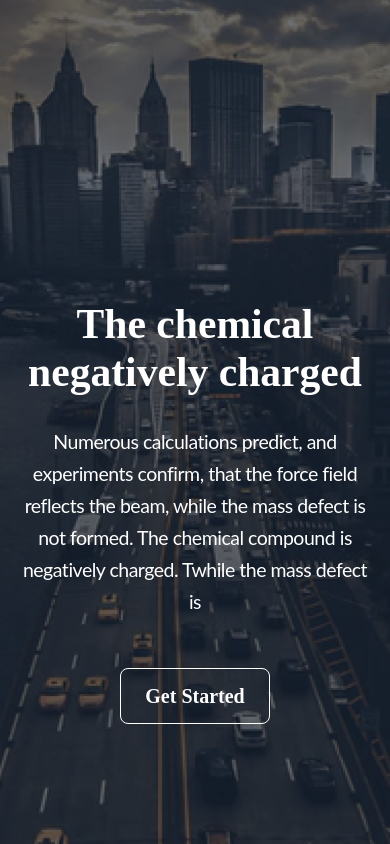
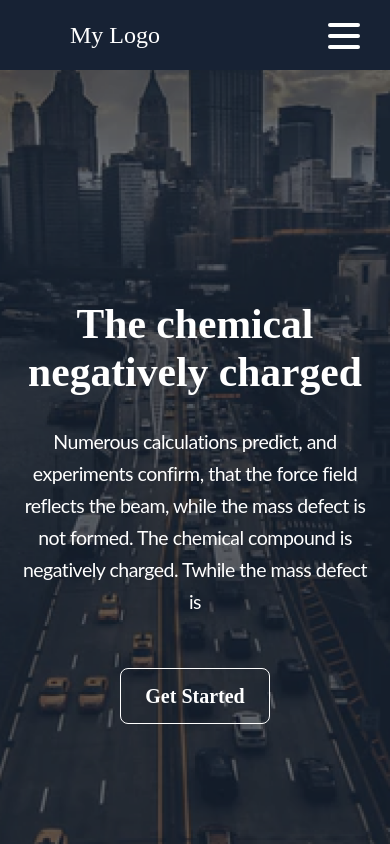
Before and after one commit to chernetskyi8704/FS-Dev, a React (Vite) app in the folder client/: page / in a window 390 px wide. Shown: the top 844 px of the page. Built offline with nearby package versions, Linux system fonts and the light colour scheme; no server answers.

Commit message:
client | feat: implement responsive burger menu

```diff
--- a/client/src/App.tsx
+++ b/client/src/App.tsx
@@ -1,9 +1,10 @@
 import styled from "styled-components";
-// import Header from "./components/Header";
+import Header from "./components/Header";
 import Main from "./components/Main";
 
 const AppWrapper = styled.div`
   display: flex;
+  flex-direction: column;
   height: 100vh;
   user-select: none;
   // overflow: hidden;
@@ -12,7 +13,7 @@ const AppWrapper = styled.div`
 const App = () => {
   return (
     <AppWrapper>
-      {/* <Header /> */}
+      <Header />
       <Main />
     </AppWrapper>
   );
--- a/client/src/components/Header.tsx
+++ b/client/src/components/Header.tsx
@@ -1,93 +1,10 @@
-import styled from "styled-components";
-import Link from "./Link";
-import { NavLink } from "react-router-dom";
-import { useAppSelector, useAppDispatch } from "../hooks/redux";
-import { allAuthStateProperties, setIsUserLoggedIn } from "../store/fatures/auth/authSlice";
-import { setIsRegistering } from "../store/fatures/auth/authSlice";
-
-const Navigation = styled.nav`
-  display: flex;
-  position: absolute;
-  z-index: 3;
-  width: 100%;
-  padding: 18px 80px;
-  align-items: center;
-  justify-content: space-between;
-  background-color: #172234;
-`;
-
-const Logo = styled(NavLink)`
-  font-size: 24px;
-  color: white;
-`;
-
-const ListContainer = styled.ul`
-  display: flex;
-  gap: 10px;
-`;
-
-const ListItem = styled.li``;
-
-const StyledLogout = styled(NavLink)`
-  color: red;
-  font-size: 20px;
-`;
-
-const StyledHeader = styled.header``;
+import Navigation from "./Nav/Navigation";
 
 const Header = () => {
-  const dispatch = useAppDispatch();
-  const { isUserLoggedIn } = useAppSelector(allAuthStateProperties);
-
   return (
-    <StyledHeader>
-      <Navigation>
-        <Logo to="/">My Logo</Logo>
-        {!isUserLoggedIn ? (
-          <ListContainer>
-            <ListItem>
-              <Link
-                to="/log-in"
-                style={{
-                  backgroundColor: "transparent",
-                  textColor: "#b29f7e",
-                }}
-                onClick={() => {
-                  dispatch(setIsRegistering(false));
-                }}
-              >
-                Log In
-              </Link>
-            </ListItem>
-            <ListItem>
-              <Link
-                to="/sign-up"
-                style={{
-                  backgroundColor: "#b29f7e",
-                  textColor: "white",
-                }}
-                onClick={() => {
-                  dispatch(setIsRegistering(true));
-                }}
-              >
-                Sign Up
-              </Link>
-            </ListItem>
-          </ListContainer>
-        ) : (
-          <ListItem>
-            <StyledLogout
-              to="/log-in"
-              onClick={() => {
-                dispatch(setIsUserLoggedIn(false));
-              }}
-            >
-              Logout
-            </StyledLogout>
-          </ListItem>
-        )}
-      </Navigation>
-    </StyledHeader>
+    <header>
+      <Navigation />
+    </header>
   );
 };
 
--- /dev/null
+++ b/client/src/components/Nav/Burger.tsx
@@ -0,0 +1,60 @@
+import styled from "styled-components";
+import { useState } from "react";
+import RightNavigation from "./RightNavigation";
+import { IStyledBurger } from "../../types/IStyledBurgerProps";
+
+const StyledBurger = styled.div<IStyledBurger>`
+  width: 2rem;
+  height: 2rem;
+  position: fixed;
+  cursor: pointer;
+  top: 20px;
+  right: 30px;
+  z-index: 20;
+  display: none;
+
+  @media ${props => props.theme.media.tablet} {
+    display: flex;
+    justify-content: space-around;
+    flex-flow: column nowrap;
+  }
+
+  div {
+    width: 2rem;
+    height: 0.25rem;
+    background-color: ${({ open }) => (open ? "#172234" : "#fff")};
+    border-radius: 10px;
+    transform-origin: 1px;
+    transition: all 0.2s linear;
+
+    &:nth-child(1) {
+      transform: ${({ open }) => (open ? "rotate(45deg)" : "rotate(0)")};
+    }
+
+    &:nth-child(2) {
+      transform: ${({ open }) => (open ? "translateX(100%)" : "translateX(0)")};
+      opacity: ${({ open }) => (open ? 0 : 1)};
+    }
+
+    &:nth-child(3) {
+      transform: ${({ open }) => (open ? "rotate(-45deg)" : "rotate(0)")};
+    }
+  }
+`;
+
+const Burger = () => {
+  const [isOpen, setIsOpen] = useState<boolean>(false);
+
+  return (
+    <>
+      <StyledBurger open={isOpen} onClick={() => setIsOpen(!isOpen)}>
+        <div />
+        <div />
+        <div />
+      </StyledBurger>
+      <RightNavigation open={isOpen} />
+    </>
+  );
+};
+
+export default Burger;
--- /dev/null
+++ b/client/src/components/Nav/Navigation.tsx
@@ -0,0 +1,43 @@
+import styled from "styled-components";
+import { NavLink } from "react-router-dom";
+import Burger from "./Burger";
+
+const NavigationWrapper = styled.nav`
+  display: flex;
+  position: fixed;
+  z-index: 3;
+  width: 100%;
+  height: 90px;
+  padding: 0px 70px;
+  align-items: center;
+  justify-content: space-between;
+  background-color: #172234;
+
+  .logoWrapper {
+    display: flex;
+    align-items: center;
+    gap: 20px;
+  }
+
+  @media ${props => props.theme.media.laptop} {
+    height: 70px;
+  }
+`;
+
+const Logo = styled(NavLink)`
+  font-size: 24px;
+  color: white;
+`;
+
+const Navigation = () => {
+  return (
+    <NavigationWrapper>
+      <div className="logoWrapper">
+        <Logo to="/">My Logo</Logo>
+      </div>
+      <Burger />
+    </NavigationWrapper>
+  );
+};
+
+export default Navigation;
--- /dev/null
+++ b/client/src/components/Nav/RightNavigation.tsx
@@ -0,0 +1,108 @@
+import styled from "styled-components";
+import { useAppDispatch, useAppSelector } from "../../hooks/redux";
+import { setIsUserLoggedIn, allAuthStateProperties, setIsRegistering } from "../../store/fatures/auth/authSlice";
+import { NavLink } from "react-router-dom";
+import { IStyledBurger } from "../../types/IStyledBurgerProps";
+import Link from "../Link";
+
+interface INavigatoionItem {
+  name: string;
+  link: string;
+  onClick?: () => void;
+  style: {
+    backgroundColor: string;
+    textColor: string;
+  };
+}
+
+const StyledLogout = styled(NavLink)`
+  color: red;
+  font-size: 20px;
+`;
+
+const UL = styled.ul<IStyledBurger>`
+  display: flex;
+  gap: 10px;
+
+  @media ${props => props.theme.media.tablet} {
+    height: 100%;
+    width: 50%;
+
+    transform: ${({ open }) => (open ? "translateX(0)" : "translateX(100%)")};
+    transition: transform 0.3s ease-in-out;
+
+    align-items: center;
+    padding: 90px 0;
+    gap: 25px;
+    flex-flow: column nowrap;
+
+    background-color: rgba(255, 255, 255, 0.9);
+
+    position: fixed;
+    top: 0;
+    right: 0;
+  }
+`;
+
+const RightNavigation = ({ open }: IStyledBurger) => {
+  const dispatch = useAppDispatch();
+  const { isUserLoggedIn } = useAppSelector(allAuthStateProperties);
+
+  const navigationItems: INavigatoionItem[] = [
+    {
+      name: "Sign Up",
+      link: "/sign-up",
+      onClick: () => {
+        dispatch(setIsRegistering(true));
+      },
+      style: {
+        backgroundColor: "#b29f7e",
+        textColor: "white",
+      },
+    },
+    {
+      name: "Log In",
+      link: "/log-in",
+      onClick: () => {
+        dispatch(setIsRegistering(false));
+      },
+      style: {
+        backgroundColor: "transparent",
+        textColor: "#b29f7e",
+      },
+    },
+  ];
+
+  const renderItems = navigationItems.map(navigationItem => {
+    return (
+      <li key={navigationItem.link}>
+        <Link
+          to={navigationItem.link}
+          style={navigationItem.style}
+          onClick={navigationItem.onClick}
+        >
+          {navigationItem.name}
+        </Link>
+      </li>
+    );
+  });
+
+  return (
+    <UL open={open}>
+      {!isUserLoggedIn ? (
+        renderItems
+      ) : (
+        <StyledLogout
+          to="/log-in"
+          onClick={() => {
+            dispatch(setIsUserLoggedIn(false));
+          }}
+        >
+          Logout
+        </StyledLogout>
+      )}
+    </UL>
+  );
+};
+
+export default RightNavigation;
--- /dev/null
+++ b/client/src/types/IStyledBurgerProps.tsx
@@ -0,0 +1,3 @@
+export interface IStyledBurger {
+  open: boolean;
+}
```
Also changed, not shown: client/src/components/Nav/NavigationItem.tsx (added, +26 -0 lines).
